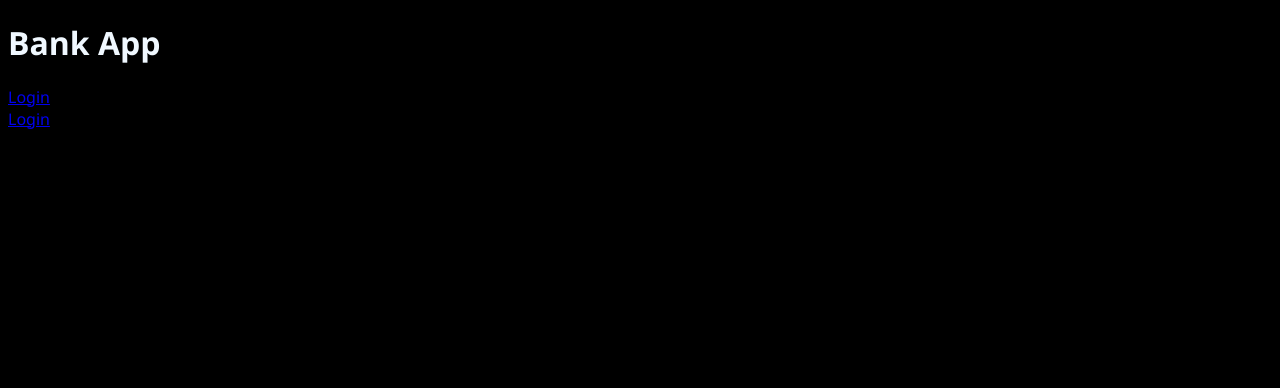
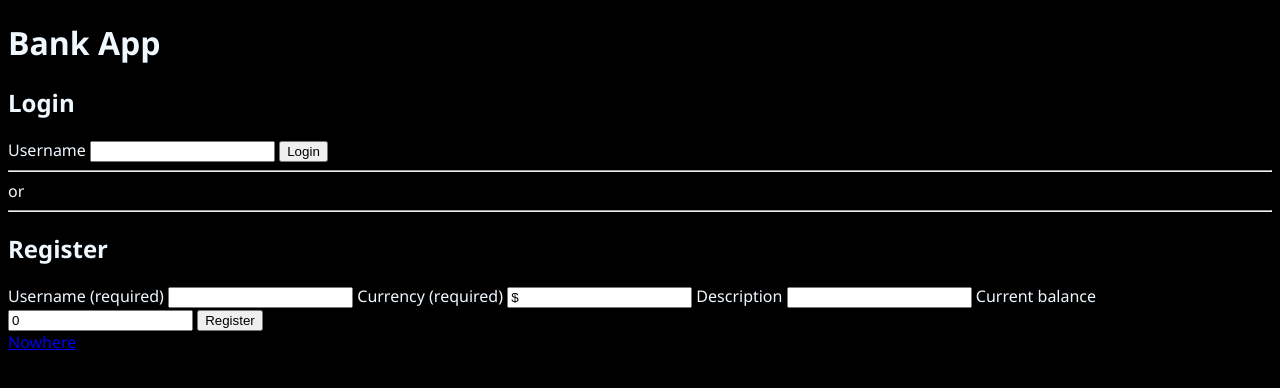
Before and after one commit to DrummerViking/bank-app, a website: page index.html in a window 1280 px wide. Drawn offline with Linux system fonts and the light colour scheme.

Commit message:
update app to lesson 2

```diff
--- a/index.html
+++ b/index.html
@@ -1,20 +1,45 @@
 <!DOCTYPE html>
 <html lang="en">
   <head>
-    <meta charset="UTF-8" />
-    <meta name="viewport" content="width=device-width, initial-scale=1.0" />
+    <meta charset="UTF-8">
+    <meta name="viewport" content="width=device-width, initial-scale=1.0">
     <title>Bank App</title>
+    <link rel="stylesheet" href="style.css" />
     <script src="app.js" defer></script>
-    <link rel="stylesheet" href="style.css" />
   </head>
   <body>
     <div id="app">Loading...</div>
-    <a href="/login" onclick="onLinkClick(event)">Login</a>
+
+    <template id="notFound">
+        <h3>Error 404 - Page Not Found</h3>
+        <p>Return <a href="/login" onclick="onLinkClick(event)">home</a></p>
+    </template>
 
     <template id="login">
         <h1>Bank App</h1>
         <section>
-        <a href="/dashboard" onclick="onLinkClick(event)">Login</a>
+          <h2>Login</h2>
+          <form id="loginForm">
+            <label for="username">Username</label>
+            <input id="username" name="user" type="text">
+            <button>Login</button>
+          </form>
+        </section>
+        <hr/>or<hr/>
+        <h2>Register</h2>
+        <form id="registerForm" action="javascript:register()">
+            <label for="user">Username (required)</label>
+            <input id="user" name="user" type="text" maxlength="20" required>
+            <label for="currency">Currency (required)</label>
+            <input id="currency" name="currency" type="text" value="$" maxlength="5" required>
+            <label for="description">Description</label>
+            <input id="description" name="description" type="text" maxlength="100">
+            <label for="balance">Current balance</label>
+            <input id="balance" name="balance" type="number" value="0">
+            <button>Register</button>
+        </form>
+        <section>
+            <a href="/nowhere" onclick="onLinkClick(event)">Nowhere</a>
         </section>
       </template>
 
@@ -23,7 +48,9 @@
         <h1>Bank App</h1>
         <a href="/login" onclick="onLinkClick(event)">Logout</a>
     </header>
-      <section>Balance: 100$</section>
+    <section>
+        Balance: 100$
+    </section>
     <section>
         <h2>Transactions</h2>
         <table>
@@ -38,13 +65,5 @@
         </table>
     </section>
     </template>
-
-    <template id="404">
-        <h1>Bank App - Page not found</h1>
-        <section>
-          <a href="/login" onclick="onLinkClick(event)">Home</a>
-        </section>
-    </template>
-
   </body>
 </html>
```
Lines whose indentation alone changed are shown as unchanged.
